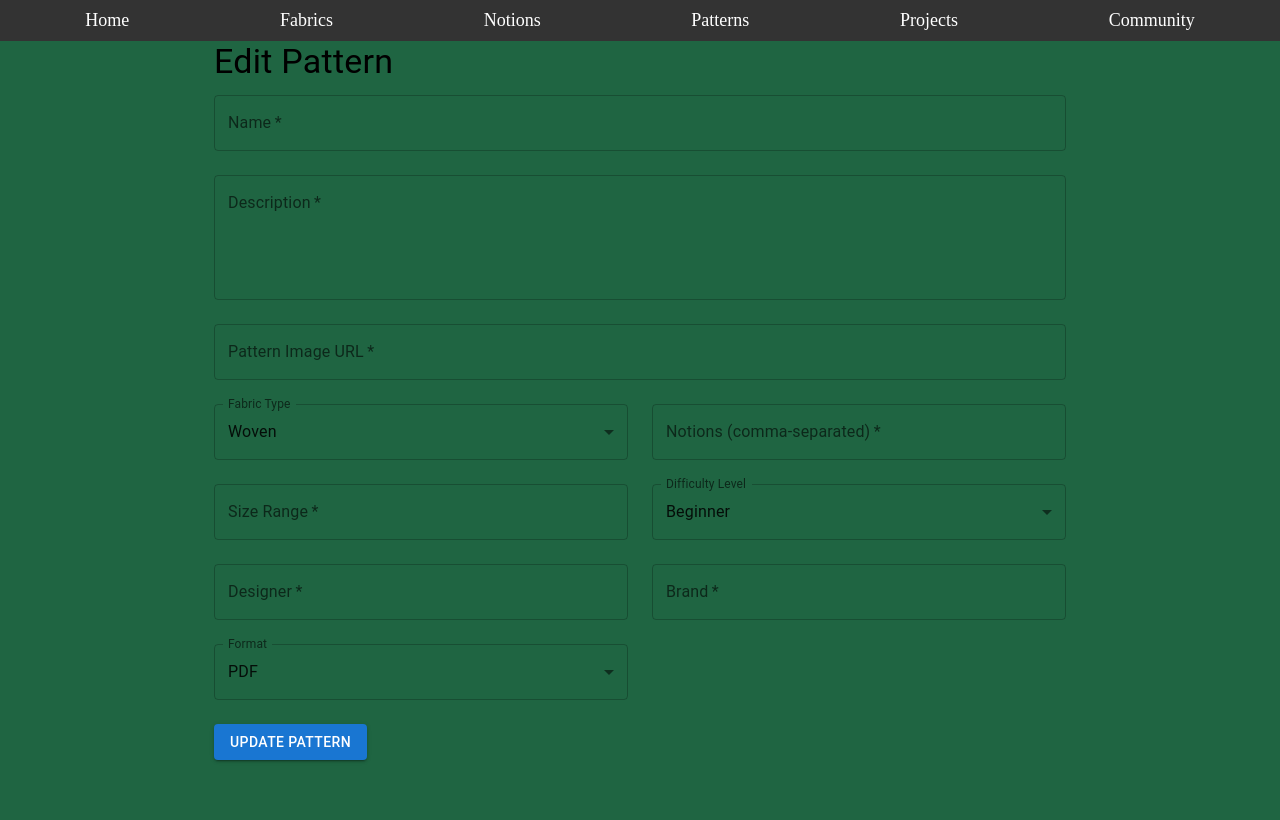
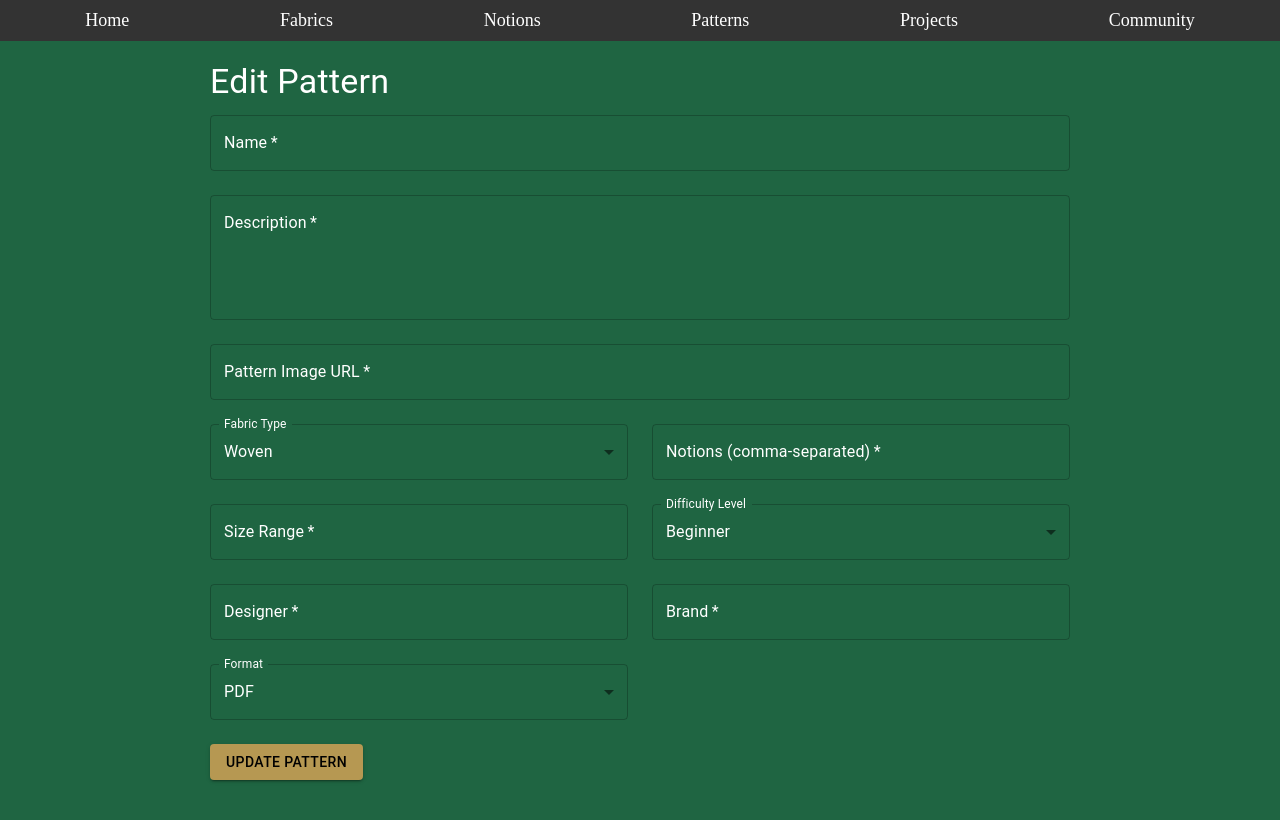
Before and after one commit to op-spark-git-good/Spooler, a React (Create React App) app in the folder client/: page /patterns/1 in a window 1280 px wide. Shown: the top 820 px of the page. Built offline with nearby package versions, Linux system fonts and the light colour scheme; no server answers; the HTML template or start-up script is replaced by a standard one.

Commit message:
ADD: styling for pattern details

```diff
--- a/client/src/Patterns/PatternDetail.jsx
+++ b/client/src/Patterns/PatternDetail.jsx
@@ -11,7 +11,28 @@ import {
   InputLabel,
   Button,
   Typography,
+  createTheme,
+  ThemeProvider,
 } from '@mui/material';
+
+// Define your custom theme with the provided colors
+const theme = createTheme({
+  palette: {
+    primary: {
+      main: 'rgb(31, 101, 66)', // Green color
+    },
+    secondary: {
+      main: 'rgb(87, 27, 126)', // Purple color
+    },
+    background: {
+      default: 'rgb(31, 101, 66)', // Green color for the outside background
+    },
+    text: {
+      primary: 'rgb(0, 0, 0)', // Black color
+      secondary: 'rgb(106, 79, 12)', // Brown color
+    },
+  },
+});
 
 const PatternDetail = () => {
   const { id } = useParams();
@@ -58,8 +79,12 @@ const PatternDetail = () => {
   };
 
   return (
-    <Container maxWidth="md">
-      <Typography variant="h4" gutterBottom>
+    <ThemeProvider theme={theme}>
+      <Container
+        maxWidth="md"
+        style={{ backgroundColor: theme.palette.background.default, minHeight: '100vh', padding: '20px' }}
+      >
+        <Typography variant="h4" gutterBottom style={{ color: '#ffffff' }}>
           Edit Pattern
         </Typography>
         <form onSubmit={handleSubmit}>
@@ -72,6 +97,8 @@ const PatternDetail = () => {
                 value={formData.name}
                 onChange={handleChange}
                 required
+                InputLabelProps={{ style: { color: '#ffffff' } }}
+                InputProps={{ style: { color: '#ffffff' } }}
               />
             </Grid>
             <Grid item xs={12}>
@@ -84,6 +111,8 @@ const PatternDetail = () => {
                 multiline
                 rows={4}
                 required
+                InputLabelProps={{ style: { color: '#ffffff' } }}
+                InputProps={{ style: { color: '#ffffff' } }}
               />
             </Grid>
             <Grid item xs={12}>
@@ -94,16 +123,19 @@ const PatternDetail = () => {
                 value={formData.patternImage}
                 onChange={handleChange}
                 required
+                InputLabelProps={{ style: { color: '#ffffff' } }}
+                InputProps={{ style: { color: '#ffffff' } }}
               />
             </Grid>
             <Grid item xs={12} sm={6}>
               <FormControl fullWidth>
-              <InputLabel>Fabric Type</InputLabel>
+                <InputLabel style={{ color: '#ffffff' }}>Fabric Type</InputLabel>
                 <Select
                   name="fabricType"
                   value={formData.fabricType}
                   onChange={handleChange}
                   label="Fabric Type"
+                  style={{ color: '#ffffff' }}
                 >
                   <MenuItem value="woven">Woven</MenuItem>
                   <MenuItem value="stretched">Stretched</MenuItem>
@@ -118,6 +150,8 @@ const PatternDetail = () => {
                 value={formData.notions}
                 onChange={handleChange}
                 required
+                InputLabelProps={{ style: { color: '#ffffff' } }}
+                InputProps={{ style: { color: '#ffffff' } }}
               />
             </Grid>
             <Grid item xs={12} sm={6}>
@@ -128,16 +162,19 @@ const PatternDetail = () => {
                 value={formData.size}
                 onChange={handleChange}
                 required
+                InputLabelProps={{ style: { color: '#ffffff' } }}
+                InputProps={{ style: { color: '#ffffff' } }}
               />
             </Grid>
             <Grid item xs={12} sm={6}>
               <FormControl fullWidth>
-              <InputLabel>Difficulty Level</InputLabel>
+                <InputLabel style={{ color: '#ffffff' }}>Difficulty Level</InputLabel>
                 <Select
                   name="difficultyLevel"
                   value={formData.difficultyLevel}
                   onChange={handleChange}
                   label="Difficulty Level"
+                  style={{ color: '#ffffff' }}
                 >
                   <MenuItem value="beginner">Beginner</MenuItem>
                   <MenuItem value="intermediate">Intermediate</MenuItem>
@@ -153,6 +190,8 @@ const PatternDetail = () => {
                 value={formData.designer}
                 onChange={handleChange}
                 required
+                InputLabelProps={{ style: { color: '#ffffff' } }}
+                InputProps={{ style: { color: '#ffffff' } }}
               />
             </Grid>
             <Grid item xs={12} sm={6}>
@@ -163,16 +202,19 @@ const PatternDetail = () => {
                 value={formData.brand}
                 onChange={handleChange}
                 required
+                InputLabelProps={{ style: { color: '#ffffff' } }}
+                InputProps={{ style: { color: '#ffffff' } }}
               />
             </Grid>
             <Grid item xs={12} sm={6}>
               <FormControl fullWidth>
-              <InputLabel>Format</InputLabel>
+                <InputLabel style={{ color: '#ffffff' }}>Format</InputLabel>
                 <Select
                   name="format"
                   value={formData.format}
                   onChange={handleChange}
                   label="Format"
+                  style={{ color: '#ffffff' }}
                 >
                   <MenuItem value="pdf">PDF</MenuItem>
                   <MenuItem value="paper">Paper</MenuItem>
@@ -180,13 +222,24 @@ const PatternDetail = () => {
               </FormControl>
             </Grid>
             <Grid item xs={12}>
-            <Button type="submit" variant="contained" color="primary">
+              <Button
+                type="submit"
+                variant="contained"
+                sx={{
+                  backgroundColor: 'rgb(182, 152, 82)', // Gold color
+                  color: '#000000', // Black text for contrast
+                  '&:hover': {
+                    backgroundColor: 'rgb(160, 132, 72)', // Darker gold on hover
+                  },
+                }}
+              >
                 Update Pattern
               </Button>
             </Grid>
           </Grid>
         </form>
       </Container>
+    </ThemeProvider>
   );
 };
 
```
Lines whose indentation alone changed are shown as unchanged.
